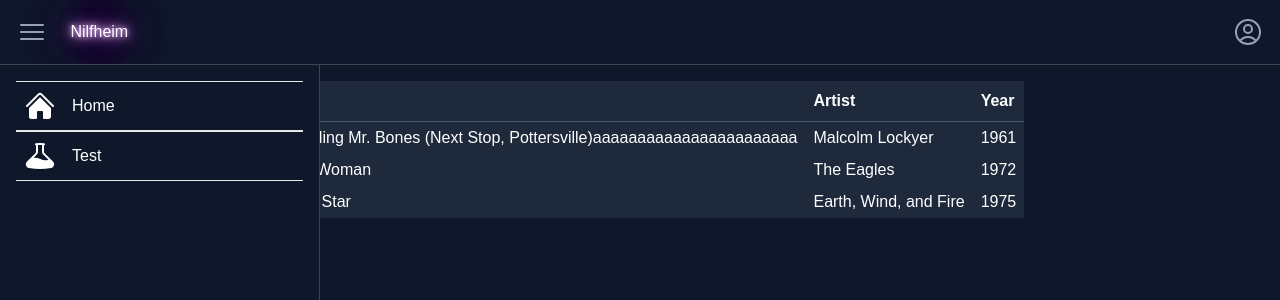
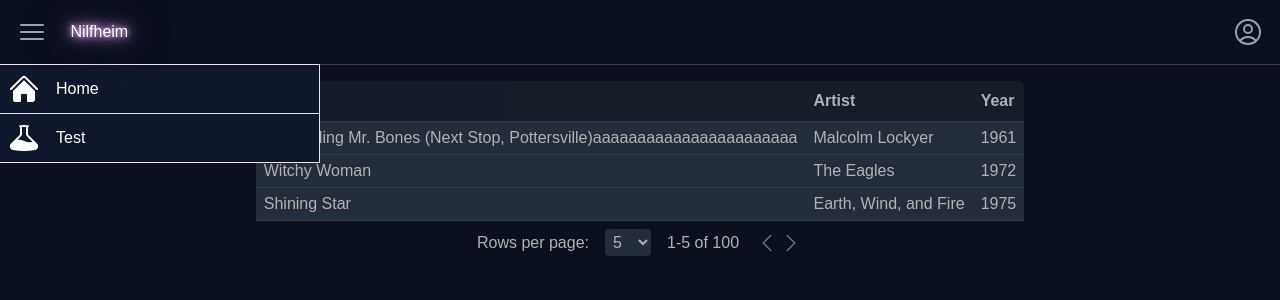
Before and after one commit to freekieb7/invman, a Next.js app in the folder next-js/: page /items in a window 1280 px wide. Both pictures are taken after a click on the button 32 px from the left and 32 px from the top of the page. Shown: the top 300 px of the page. Built offline with nearby package versions, Linux system fonts and the light colour scheme; no server answers.

Commit message:
Updated sidebar and started working on a table

```diff
--- a/next-js/src/app/items/page.tsx
+++ b/next-js/src/app/items/page.tsx
@@ -1,7 +1,11 @@
+import NextPageButton from "@/components/buttons/next-page-btn";
+import PrevPageButton from "@/components/buttons/prev-page-btn";
+
 export default function Page() {
   return (
+    <div>
       <div className="flex justify-center">
-      <table className="table-auto bg-slate-800 text-white">
+        <table className="table-auto bg-slate-800 text-white rounded-md">
           <thead>
             <tr className="border-b border-slate-600 text-left">
               <th className="p-2">Song</th>
@@ -9,8 +13,8 @@ export default function Page() {
               <th className="p-2">Year</th>
             </tr>
           </thead>
-        <tbody>
-          <tr>
+          <tbody className="bg-slate-700">
+            <tr className="border-b border-slate-600">
               <td className="px-2 py-1">
                 The Sliding Mr. Bones (Next Stop,
                 Pottersville)aaaaaaaaaaaaaaaaaaaaaaa
@@ -18,12 +22,12 @@ export default function Page() {
               <td className="px-2 py-1">Malcolm Lockyer</td>
               <td className="px-2 py-1">1961</td>
             </tr>
-          <tr>
+            <tr className="border-b border-slate-600">
               <td className="px-2 py-1">Witchy Woman</td>
               <td className="px-2 py-1">The Eagles</td>
               <td className="px-2 py-1">1972</td>
             </tr>
-          <tr>
+            <tr className="border-b border-slate-600">
               <td className="px-2 py-1">Shining Star</td>
               <td className="px-2 py-1">Earth, Wind, and Fire</td>
               <td className="px-2 py-1">1975</td>
@@ -31,5 +35,31 @@ export default function Page() {
           </tbody>
         </table>
       </div>
+      <div className="flex justify-center text-white rounded-md p-2 items-center">
+        <p className="px-2">Rows per page:</p>
+        <div className="px-2">
+          <button>
+            <select
+              className="cursor-pointer p-1 bg-slate-700 rounded"
+              name="number-of-rows"
+              id="number-of-rows"
+            >
+              <option className="cursor-pointer" value="5">
+                5
+              </option>
+              <option className="cursor-pointer" value="10">
+                10
+              </option>
+            </select>
+          </button>
+        </div>
+
+        <p className="px-2">1-5 of 100</p>
+        <div className="flex px-2">
+          <PrevPageButton />
+          <NextPageButton />
+        </div>
+      </div>
+    </div>
   );
 }
--- a/next-js/src/app/layout.tsx
+++ b/next-js/src/app/layout.tsx
@@ -8,7 +8,7 @@ import Sidebar from "@/components/nav/sidebar";
 import { useState } from "react";
 
 export default function Layout({ children }: { children: React.ReactNode }) {
-  const [open, toggleSidebar] = useState(false);
+  const [isOpen, toggleSidebar] = useState(false);
 
   return (
     <SessionProvider refetchOnWindowFocus={false}>
@@ -17,10 +17,8 @@ export default function Layout({ children }: { children: React.ReactNode }) {
           <title>Nilfheim</title>
         </head>
         <body className="bg-slate-900">
-          <div>
-            <Navbar open={open} toggleSidebar={toggleSidebar} />
-            <Sidebar open={open} toggleOpen={toggleSidebar} />
-          </div>
+          <Navbar isOpen={isOpen} toggleSidebar={toggleSidebar} />
+          <Sidebar isOpen={isOpen} toggleOpen={toggleSidebar} />
           <div className="p-4">{children}</div>
         </body>
       </html>
--- a/next-js/src/components/buttons/login-btn.tsx
+++ b/next-js/src/components/buttons/login-btn.tsx
@@ -33,13 +33,13 @@ export default function LoginButton() {
         xmlns="http://www.w3.org/2000/svg"
         fill="none"
         viewBox="0 0 24 24"
-        stroke-width="1.5"
+        strokeWidth="1.5"
         stroke="currentColor"
         className="w-8 h-8"
       >
         <path
-          stroke-linecap="round"
-          stroke-linejoin="round"
+          strokeLinecap="round"
+          strokeLinejoin="round"
           d="M17.982 18.725A7.488 7.488 0 0012 15.75a7.488 7.488 0 00-5.982 2.975m11.963 0a9 9 0 10-11.963 0m11.963 0A8.966 8.966 0 0112 21a8.966 8.966 0 01-5.982-2.275M15 9.75a3 3 0 11-6 0 3 3 0 016 0z"
         />
       </svg>
--- a/next-js/src/components/buttons/menu-btn.tsx
+++ b/next-js/src/components/buttons/menu-btn.tsx
@@ -1,29 +1,27 @@
 import { Dispatch, SetStateAction } from "react";
 
 type Props = {
-  open: boolean;
+  isOpen: boolean;
   toggleSidebar: Dispatch<SetStateAction<boolean>>;
 };
 
-export default function MenuButton({ open, toggleSidebar }: Props) {
+export default function MenuButton({ isOpen, toggleSidebar }: Props) {
   return (
     <button
       className="text-slate-400 hover:text-slate-500 dark:hover:text-slate-300"
-      onClick={() => {
-        toggleSidebar(!open);
-      }}
+      onClick={() => toggleSidebar(isOpen ? false : true)}
     >
       <svg
         xmlns="http://www.w3.org/2000/svg"
         fill="none"
         viewBox="0 0 24 24"
-        stroke-width="1.5"
+        strokeWidth="1.5"
         stroke="currentColor"
         className="w-8 h-8"
       >
         <path
-          stroke-linecap="round"
-          stroke-linejoin="round"
+          strokeLinecap="round"
+          strokeLinejoin="round"
           d="M3.75 6.75h16.5M3.75 12h16.5m-16.5 5.25h16.5"
         />
       </svg>
--- /dev/null
+++ b/next-js/src/components/buttons/next-page-btn.tsx
@@ -0,0 +1,23 @@
+export default function NextPageButton() {
+  return (
+    <button
+      className="text-slate-400 hover:text-slate-300 hover:bg-slate-800 rounded"
+      //   onClick={() => {}}
+    >
+      <svg
+        xmlns="http://www.w3.org/2000/svg"
+        fill="none"
+        viewBox="0 0 24 24"
+        strokeWidth="1.5"
+        stroke="currentColor"
+        className="w-6 h-6"
+      >
+        <path
+          strokeLinecap="round"
+          strokeLinejoin="round"
+          d="M8.25 4.5l7.5 7.5-7.5 7.5"
+        />
+      </svg>
+    </button>
+  );
+}
--- /dev/null
+++ b/next-js/src/components/buttons/prev-page-btn.tsx
@@ -0,0 +1,23 @@
+export default function PrevPageButton() {
+  return (
+    <button
+      className="text-slate-400 hover:text-slate-300 hover:bg-slate-800 rounded"
+      //   onClick={() => {}}
+    >
+      <svg
+        xmlns="http://www.w3.org/2000/svg"
+        fill="none"
+        viewBox="0 0 24 24"
+        strokeWidth="1.5"
+        stroke="currentColor"
+        className="w-6 h-6"
+      >
+        <path
+          strokeLinecap="round"
+          strokeLinejoin="round"
+          d="M15.75 19.5L8.25 12l7.5-7.5"
+        />
+      </svg>
+    </button>
+  );
+}
--- a/next-js/src/components/nav/navbar.tsx
+++ b/next-js/src/components/nav/navbar.tsx
@@ -3,16 +3,16 @@ import { Dispatch, SetStateAction } from "react";
 import MenuButton from "../buttons/menu-btn";
 
 type Props = {
-  open: boolean;
+  isOpen: boolean;
   toggleSidebar: Dispatch<SetStateAction<boolean>>;
 };
 
-export default function Navbar({ open, toggleSidebar }: Props) {
+export default function Navbar({ isOpen, toggleSidebar }: Props) {
   return (
-    <div className="p-4 border-b border-slate-100/20">
+    <div className="sticky p-4 z-30 border-b border-slate-100/20">
       <div className="flex h-8 justify-between items-center">
         <div className="flex gap-4">
-          <MenuButton open={open} toggleSidebar={toggleSidebar} />
+          <MenuButton isOpen={isOpen} toggleSidebar={toggleSidebar} />
           <div className="neon-text text-base">Nilfheim</div>
         </div>
         <div className="flex right-0 items-center">
--- a/next-js/src/components/nav/sidebar.tsx
+++ b/next-js/src/components/nav/sidebar.tsx
@@ -5,22 +5,27 @@ import { BeakerIcon } from "@heroicons/react/24/solid";
 import Link from "next/link";
 
 type Props = {
-  open: boolean;
+  isOpen: boolean;
   toggleOpen: Dispatch<SetStateAction<boolean>>;
 };
 
-export default function Sidebar({ open, toggleOpen }: Props) {
+export default function Sidebar({ isOpen, toggleOpen }: Props) {
   return (
     <Dialog
-      open={open}
+      open={isOpen}
       onClose={() => toggleOpen(false)}
-      className="fixed sidebar-height mt-16 inset-0 z-50 max-w-xs border-t border-r border-slate-100/20 bg-slate-900"
+      className="fixed inset-0 z-20"
     >
-      <div className="p-4">
+      {/* The backdrop, rendered as a fixed sibling to the panel container */}
+      <div className="fixed inset-0 bg-black/30" aria-hidden="true" />
+
+      {/* Full-screen container to center the panel */}
+      <div className="fixed mt-16 max-w-xs w-full max-h-max h-full border-r bg-slate-900">
+        {/* The actual dialog panel  */}
         <Dialog.Panel>
           <Link href="/" onClick={() => toggleOpen(false)}>
             <div
-              className="flex p-2 space-x-4 items-center border-y text-white"
+              className="flex p-2 space-x-4 items-center border-y text-white neon-hover-animation"
               aria-hidden="true"
             >
               <div>
@@ -29,9 +34,9 @@ export default function Sidebar({ open, toggleOpen }: Props) {
               <div>Home</div>
             </div>
           </Link>
-          <Link href="/test" onClick={() => toggleOpen(false)}>
+          <Link href="/items" onClick={() => toggleOpen(false)}>
             <div
-              className="flex p-2 space-x-4 items-center border-y text-white neon-hover-animation"
+              className="flex p-2 space-x-4 items-center border-b text-white neon-hover-animation"
               aria-hidden="true"
             >
               <div>
--- a/next-js/src/styles/globals.css
+++ b/next-js/src/styles/globals.css
@@ -7,10 +7,6 @@
 # fc9d05
 # 05fc9d
  */
-
-.sidebar-height {
-  height: calc(100vh - 66px);
-}
 
 .neon-text {
   color: #fff;
```
Lines whose indentation alone changed are shown as unchanged.
